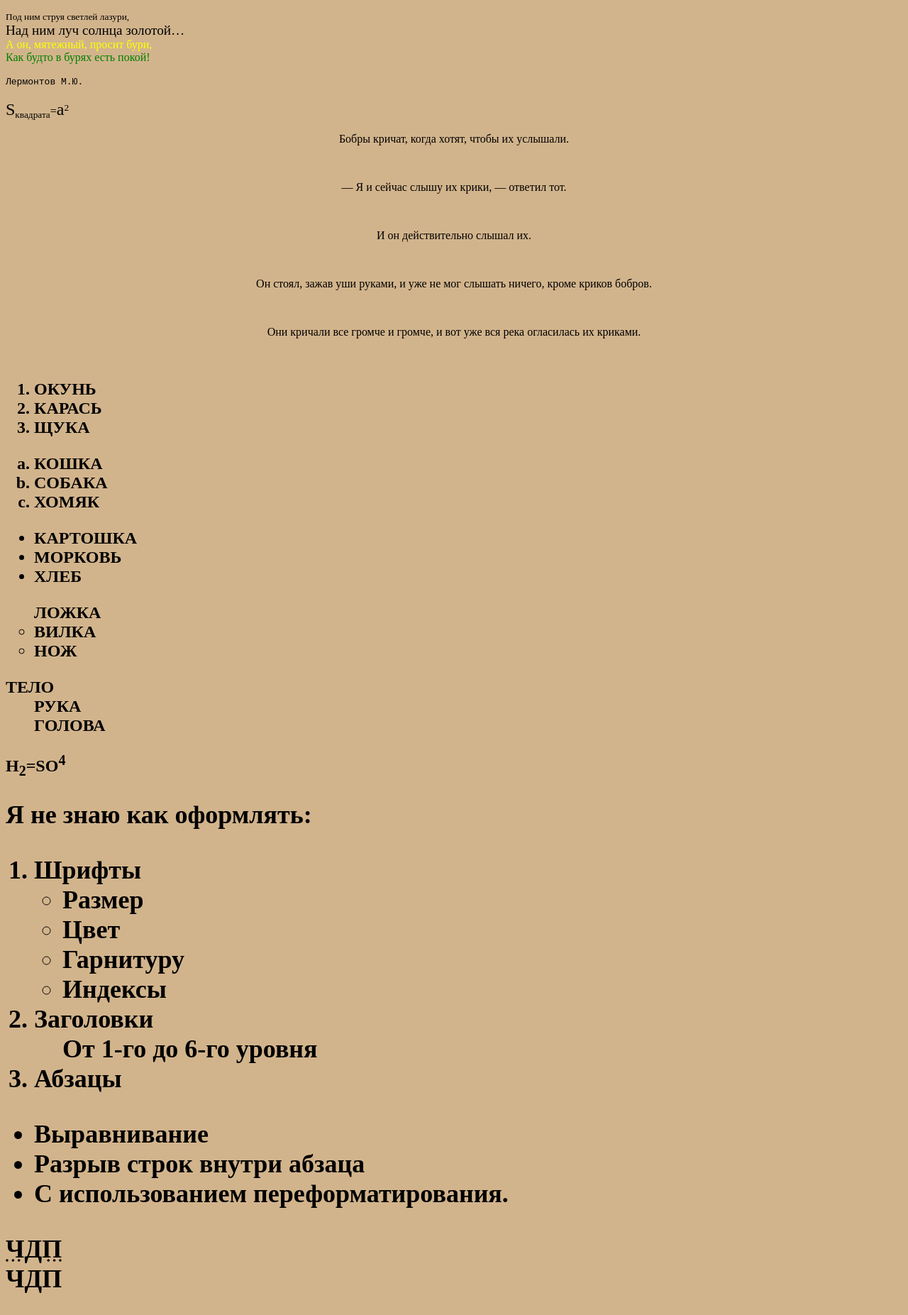
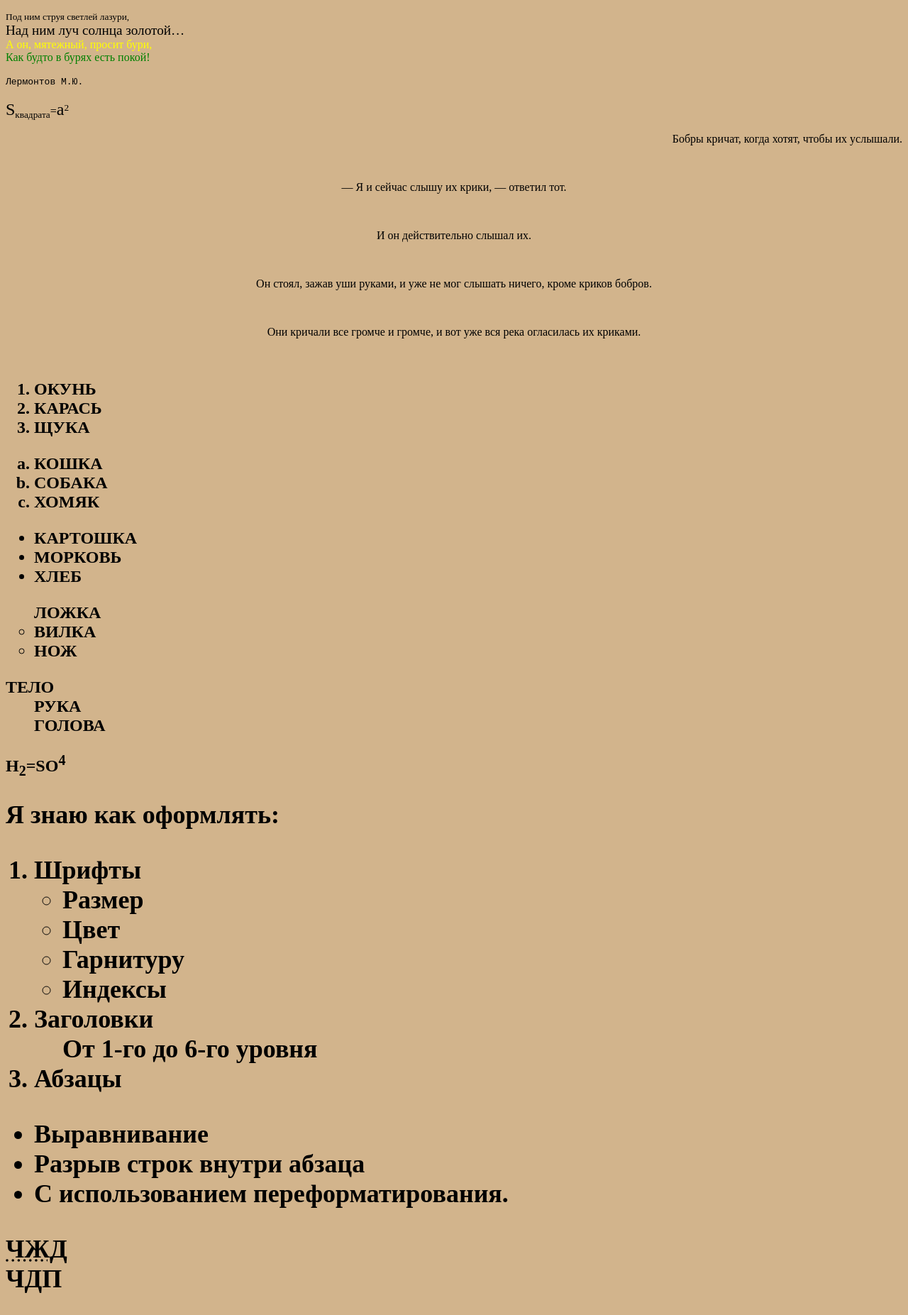
Before and after one commit to Dashhha8/lab1.github.io, a plain HTML site: page вав/1lab.html in a window 1280 px wide. Shown: the part 831-2684 px from the top of the page at 71% size. Drawn offline with Linux system fonts and the light colour scheme.

Commit message:
Update 1lab.html

```diff
--- a/вав/1lab.html
+++ b/вав/1lab.html
@@ -16,10 +16,7 @@
     background-color: #D2B48C;
 }
        </STYLE>
-<HTML>
-    <HEAD>
-    <TITLE> </TITLE>
-    </HEAD>
+
 <BODY>
     <FONT COLOR=BLACK>
     <H1-6 ALIGN="CENTER">
@@ -30,12 +27,7 @@
     <H5>студент</H5><BR>
     <H6>люблю рок-музыку</H6><BR>
 </BODY>
-</HTML>
 
-<HTML>
-    <HEAD>
-    <TITLE> </TITLE>
-    </HEAD>
 <BODY>
     <H3 ALIGN="LEFT">Парус</H3> <BR>
     <B>Белеет парус одинокой</B><BR>
@@ -54,38 +46,20 @@
     <FONT COLOR=GREEN>Как будто в бурях есть покой!</FONT> <BR><BR>
 
     <SAMP>Лермонтов М.Ю.</SAMP><BR><BR>
+</BODY>
 
-</BODY>
-</HTML>
-
-
-<HTML>
-    <HEAD>
-    <TITLE> </TITLE>
-    </HEAD>
 <BODY>
     <FONT SIZE=5> S</FONT><SUB>квадрата</SUB>=<FONT SIZE=5>a</FONT><SUP>2</SUP>
 </BODY>
-</HTML>
 
-<HTML>
-    <HEAD>
-    <TITLE> </TITLE>
-    </HEAD>
 <BODY>
-    <P ALIGN="RIGHT">
-    <P>Бобры кричат, когда хотят, чтобы их услышали.<P><BR>
+    <P ALIGN="RIGHT"> Бобры кричат, когда хотят, чтобы их услышали.<P><BR>
     <P>— Я и сейчас слышу их крики, — ответил тот.<P><BR>
     <P>И он действительно слышал их.<P><BR>
     <P>Он стоял, зажав уши руками, и уже не мог слышать ничего, кроме криков бобров.<P><BR>
     <P>Они кричали все громче и громче, и вот уже вся река огласилась их криками.</P><BR>
-    </BODY>
-</HTML>
+</BODY>
 
-<HTML>
-    <HEAD>
-    <TITLE> </TITLE>
-    </HEAD>
 <BODY>
 <H2 ALIGN="LEFT">
     <OL><LI>ОКУНЬ</LI>
@@ -108,19 +82,12 @@
     <DD>РУКА</DD>
     <DD>ГОЛОВА</DD></DL>
 </BODY>
-</HTML>
 
-<HTML>
-    <HEAD>
-    <TITLE> </TITLE>
-    </HEAD>
 <BODY>
 <FONT SIZE=5> H</FONT><SUB>2</SUB>=<FONT SIZE=5>SO</FONT><SUP>4</SUP>
 </BODY>
-</HTML>
 
-
-    <H2>Я не знаю как оформлять:<H2>
+    <H2>Я знаю как оформлять:<H2>
 
     <OL><LI>Шрифты</LI>
 
@@ -139,4 +106,4 @@
     <LI>Разрыв строк внутри абзаца</LI>
     <LI>С использованием переформатирования.</LI></UL>
 
-    <ABBR TITLE="Черепахи Дышат Попой">ЧДП</ABBR><BR> <ACRONYM>ЧДП</ACRONYM>
+    <ABBR TITLE="Черепахи Живут Долго">ЧЖД</ABBR><BR> <ACRONYM>ЧДП</ACRONYM>
```
